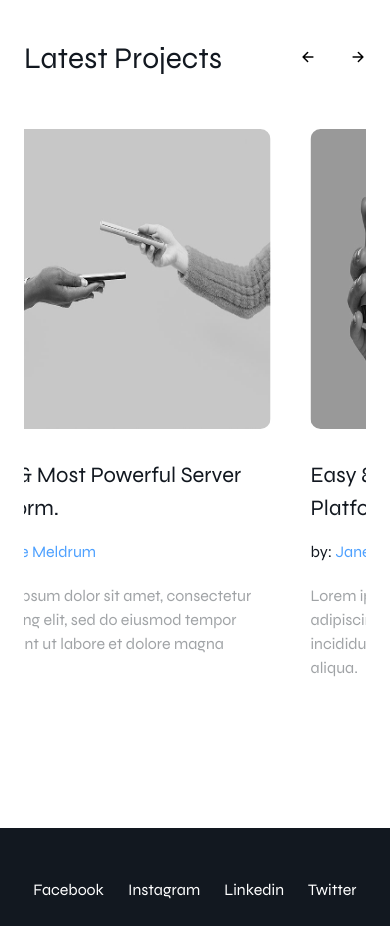
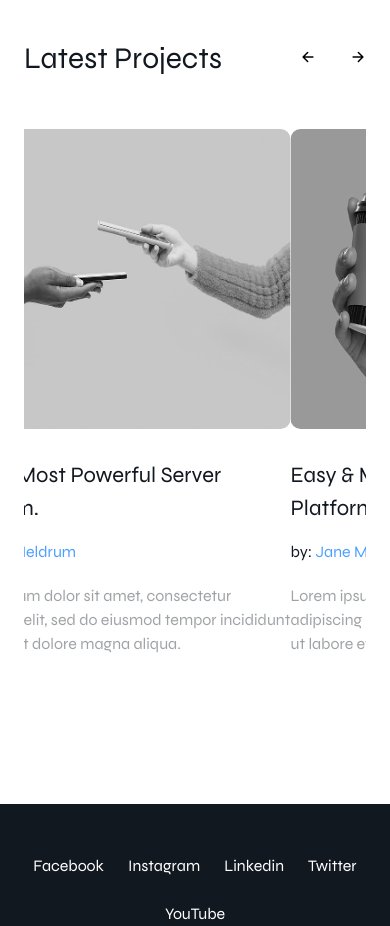
Before and after one commit to totauhid/simsolution, a Next.js app: page / in a window 390 px wide. Shown: the part 2740-3666 px from the top of the page. Built offline with nearby package versions, Linux system fonts and the light colour scheme.

Commit message:
fix slider gap

```diff
--- a/app/components/ui/SliderCard.tsx
+++ b/app/components/ui/SliderCard.tsx
@@ -10,7 +10,7 @@ interface Props {
 
 const SliderCard: NextPage<Props> = ({ img, title, description, madeBy }) => {
   return (
-    <div className="group flex flex-col justify-center items-center px-5">
+    <div className="group flex flex-col justify-center items-center lg:px-5 rounded-[10px]">
       <div className="relative w-full h-[300px] md:h-[340px] lg:h-[393px] rounded-[10px] overflow-hidden cursor-pointer transform duration-500 grayscale group-hover:grayscale-0">
         <Image
           src={img}
```
